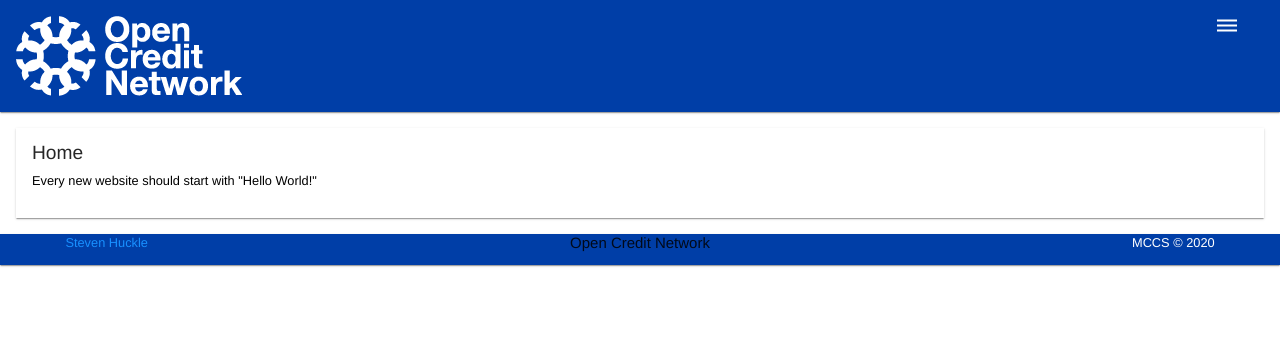
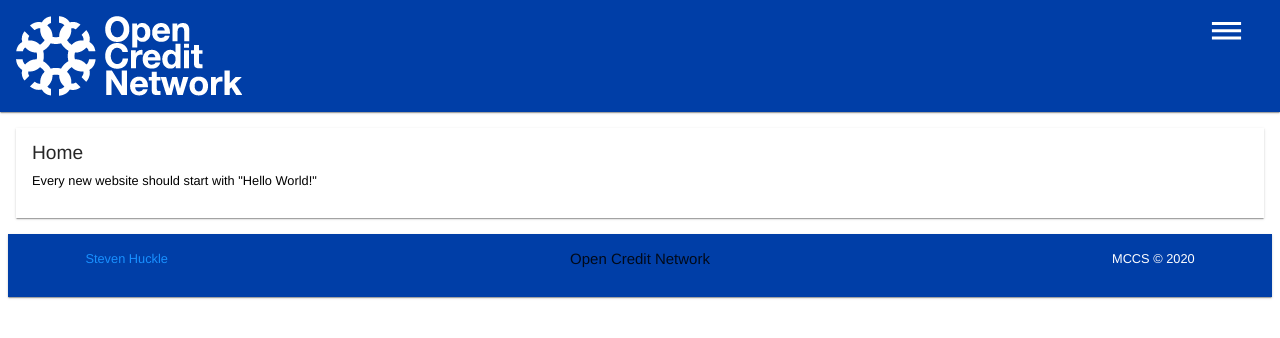
Before and after one commit to glowkeeper/mccs-alpha-api-ui, a React app in the folder app/: page / in a window 1280 px wide. Shown: the top 338 px of the page. Built offline with nearby package versions, Linux system fonts and the light colour scheme.

Commit message:
Blue favicon

```diff
--- a/app/src/containers/menu.tsx
+++ b/app/src/containers/menu.tsx
@@ -52,7 +52,7 @@ export const AppMenu = () => {
           aria-haspopup="true"
           onClick={handleClick}
         >
-          <DehazeIcon/>
+          <DehazeIcon fontSize='large'/>
         </Button>
         <StyledMenu
             id="customized-menu"
--- a/app/src/styles/theme.tsx
+++ b/app/src/styles/theme.tsx
@@ -117,7 +117,7 @@ const themeStyles = makeStyles({
   root: {
     padding: theme.spacing(1),
     margin: theme.spacing(1),
-    background: 'linear-gradient(45deg, #FFFFFF 50%, #FFFFFF 50%)'
+    background: 'linear-gradient(#FFFFFF, #FFFFFF)'
   },
   logo: {
     padding: theme.spacing(1),
@@ -133,7 +133,7 @@ const themeStyles = makeStyles({
   title: {
     padding: theme.spacing(1),
     margin: theme.spacing(1),
-    textAlign: 'right',
+    textAlign: 'center',
     background: 'linear-gradient(45deg, #BBDEFB 30%, #BBDEFB 90%)'
   },
   subTitle: {
@@ -146,7 +146,7 @@ const themeStyles = makeStyles({
     padding: theme.spacing(2),
     margin: theme.spacing(2),
     color: '#000000',
-    background: 'linear-gradient(45deg, #FFFFFF 50%, #FFFFFF 50%)'
+    background: 'linear-gradient(#FFFFFF, #FFFFFF)'
   },
   caption: {
     padding: theme.spacing(1),
@@ -155,28 +155,29 @@ const themeStyles = makeStyles({
     background: 'linear-gradient(45deg, #BBDEFB 30%, #BBDEFB 90%)'
   },
   footer: {
-    padding: 0,
-    margin: 0,
+    padding: theme.spacing(2),
+    margin: theme.spacing(1),
     textAlign: 'center',
     background:  'linear-gradient(#003ea7, #003ea7)'
   },
   button: {
     padding: theme.spacing(1),
     margin: theme.spacing(1),
+    textAlign: 'right',
     color: '#000000',
-    background:  'linear-gradient(45deg, #003ea7 50%, #003ea7 50%)'
+    background:  'linear-gradient(#003ea7, #003ea7)'
   },
   menu: {
-    padding: theme.spacing(1),
-    margin: theme.spacing(1),
+    padding: 0,
+    margin: 0,
     textAlign: 'left',
-    background:  'linear-gradient(45deg, #003ea7 50%, #003ea7 50%)'
+    background:  'linear-gradient(#003ea7, #003ea7)'
   }
 })
 
 const StyledMenu = withStyles({
   paper: {
-    background:  'linear-gradient(45deg, #0d47a1 50%, #0d47a1 50%)',
+    background:  'linear-gradient(#0d47a1, #0d47a1)',
     border: '1px solid #d3d4d5',
   },
 })((props: any) => (
```
Also changed, not shown: app/src/index.html (+2 -1 lines), app/src/images/favicon.png.
